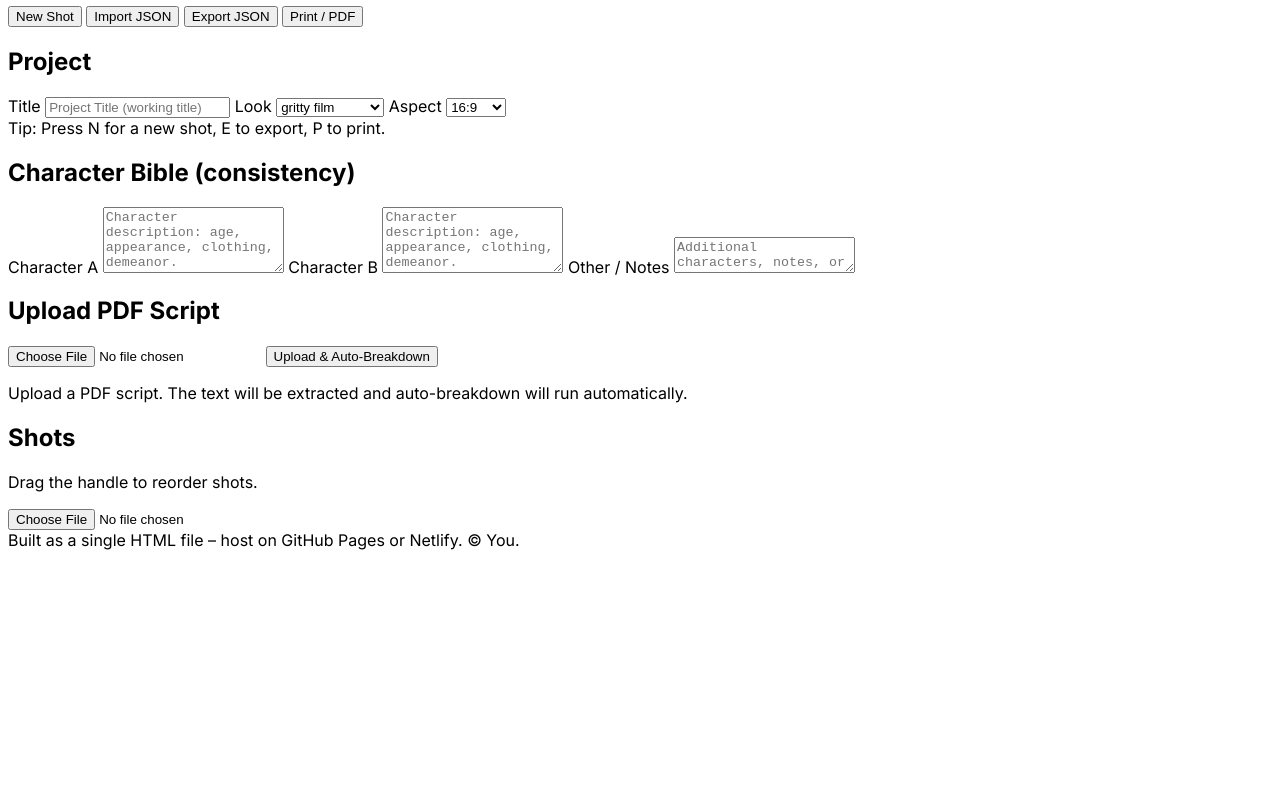
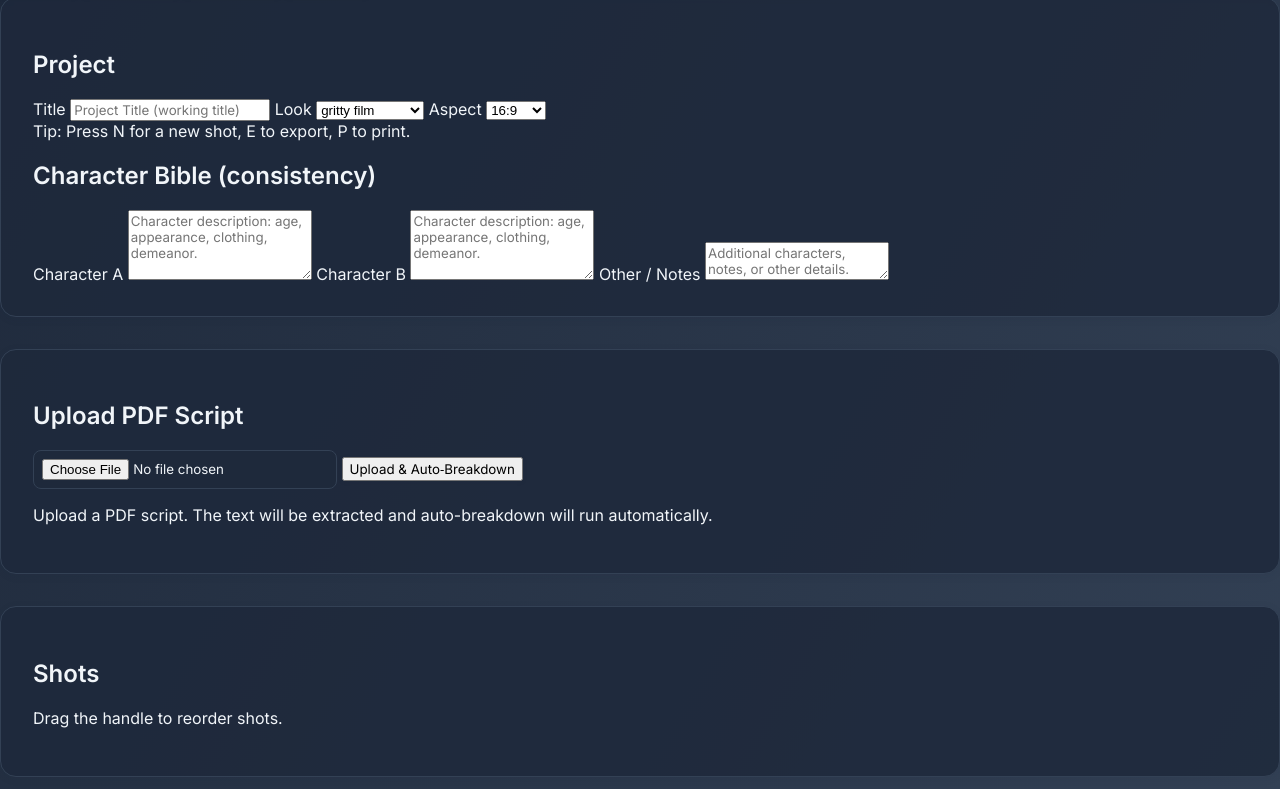
Before and after one commit to seamap3d/storyboard-app, a plain HTML site: page index.html in a window 1280 px wide. Shown: the part 107-896 px from the top of the page. Before the commit the page ends 800 px from the top, so only its background shows below. Drawn offline with Linux system fonts and the light colour scheme.

Commit message:
Fix viewport meta tag and add custom styles for storyboard app

```diff
--- a/index.html
+++ b/index.html
@@ -2,7 +2,8 @@
 <html lang="en">
 <head>
   <meta charset="utf-8" />
-  <meta name="viewpor         <textarea id="scriptInput" rows="6" class="w-full px-3 py-2 rounded-lg bg-slate-900 border border-slate-700" placeholder="Paste script here. Scene headings like 'EXT. LOCATION – TIME' will be detected."></textarea>      <button id="btnLoadAfterLife" class="px-3 py-2 rounded-xl bg-slate-800 hover:bg-slate-700 border border-slate-700">Load Sample Script</button>" content="width=device-width, initial-scale=1" />
+  <meta name="viewport" content="width=device-width, initial-scale=1" />
+  <link rel="stylesheet" href="styles.css" />
   <title>Gritty Storyboard – Single‑File App</title>
   <script s        // Sample: generic script excerpt for demonstration
   const sampleScript = `EXT. LOCATION A – NIGHT\nCharacter A steps out of the vehicle while watching Character B. Character B completes their task while being observed.\nINT. OFFICE BUILDING – NIGHT\nOfficer and Partner are reviewing security footage on monitors.\nEXT. ABANDONED BUILDING – NIGHT\nThe vehicle is parked in front of the entrance. Everything is dark except for the headlights.`;
--- /dev/null
+++ b/styles.css
@@ -0,0 +1,51 @@
+/* Custom styles for storyboard-app */
+body {
+  font-family: 'Inter', 'Segoe UI', Arial, sans-serif;
+  background: linear-gradient(120deg, #1e293b 0%, #334155 100%);
+  color: #f1f5f9;
+  margin: 0;
+  min-height: 100vh;
+}
+
+header, section {
+  box-shadow: 0 2px 8px rgba(30,41,59,0.08);
+}
+
+section {
+  background: rgba(30,41,59,0.85);
+  border-radius: 1rem;
+  margin-bottom: 2rem;
+  padding: 2rem;
+  border: 1px solid #334155;
+}
+
+input, textarea, button {
+  font-family: inherit;
+}
+
+button {
+  transition: background 0.2s, box-shadow 0.2s;
+  box-shadow: 0 1px 4px rgba(30,41,59,0.10);
+}
+
+input[type="file"] {
+  background: #1e293b;
+  color: #f1f5f9;
+  border: 1px solid #334155;
+  border-radius: 0.5rem;
+  padding: 0.5rem;
+}
+
+h1, h2, h3 {
+  color: #f1f5f9;
+  font-weight: 600;
+}
+
+::-webkit-scrollbar {
+  width: 8px;
+  background: #334155;
+}
+::-webkit-scrollbar-thumb {
+  background: #475569;
+  border-radius: 4px;
+}
```
